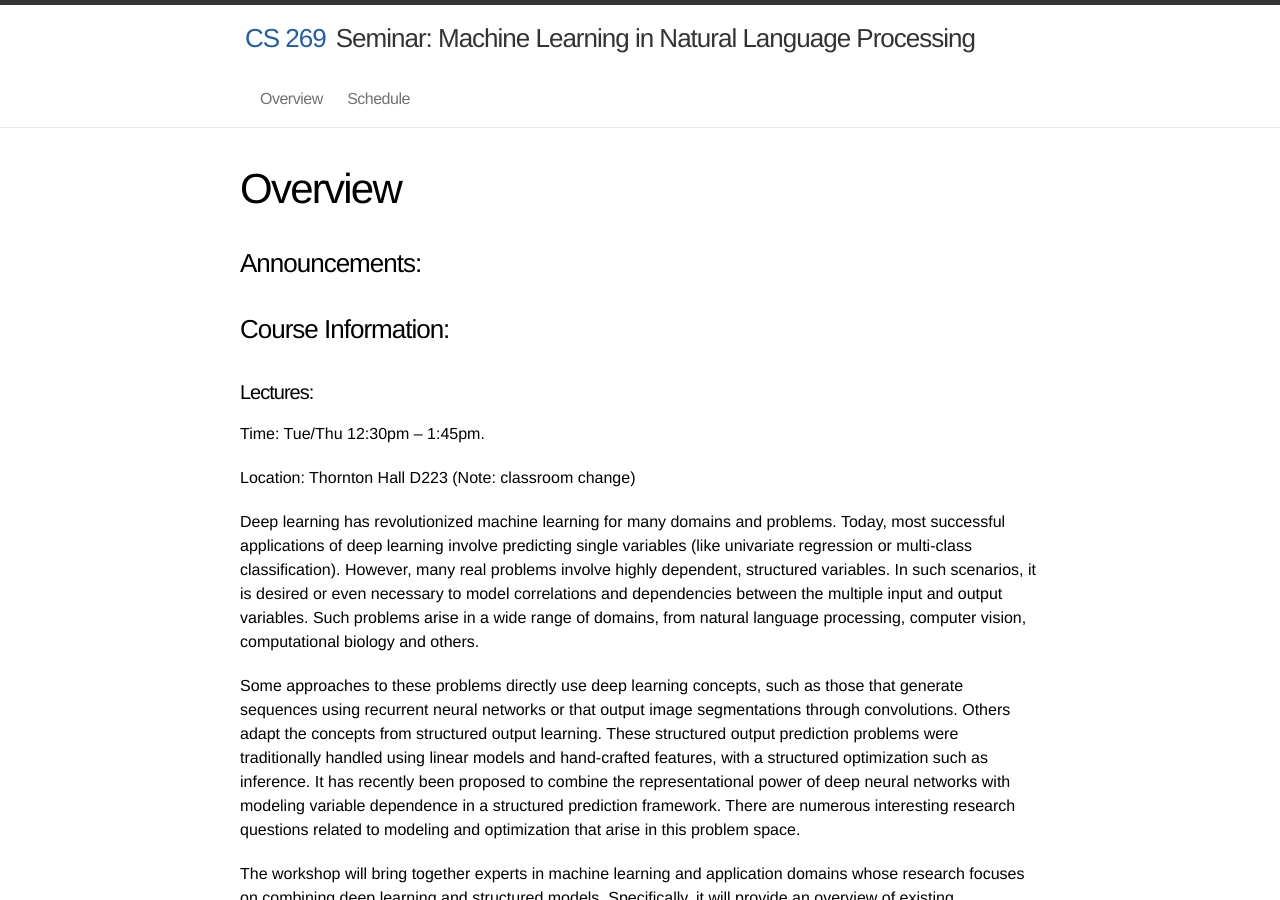
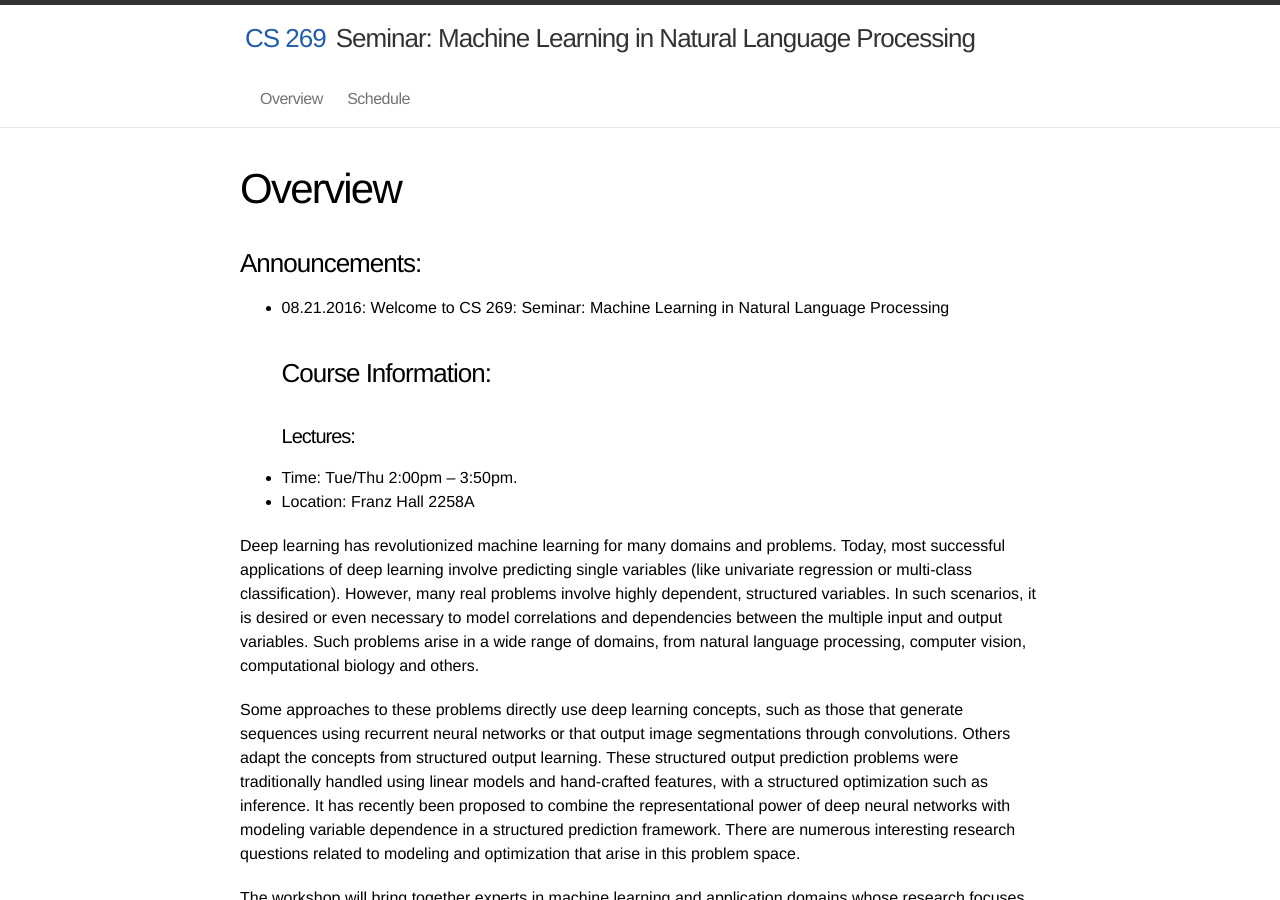
Before and after one commit to uclanlp/CS269-17, a Jekyll site: the page built from 1_overview.md, in a window 1280 px wide and 900 px high. Built offline with Jekyll 4.4.1, drawn with Linux system fonts in a browser that asks for light colours.

Commit message:
Update 1_overview.md

```diff
--- a/1_overview.md
+++ b/1_overview.md
@@ -6,12 +6,11 @@ name: 1
 ---
 
 ### Announcements:
-
+  * 08.21.2016: Welcome to CS 269: Seminar: Machine Learning in Natural Language Processing
 ### Course Information:
 #### Lectures:
-  Time: Tue/Thu 12:30pm -- 1:45pm.
-
-  Location: Thornton Hall D223 (Note: classroom change)
+  * Time: Tue/Thu 2:00pm -- 3:50pm.
+  * Location: Franz Hall 2258A
 
 Deep learning has revolutionized machine learning for many domains and problems. Today, most successful applications of deep learning involve predicting single variables (like univariate regression or multi-class classification). However, many real problems involve highly dependent, structured variables. In such scenarios, it is desired or even necessary to model correlations and dependencies between the multiple input and output variables. Such problems arise in a wide range of domains, from natural language processing, computer vision, computational biology and others.
 
```
